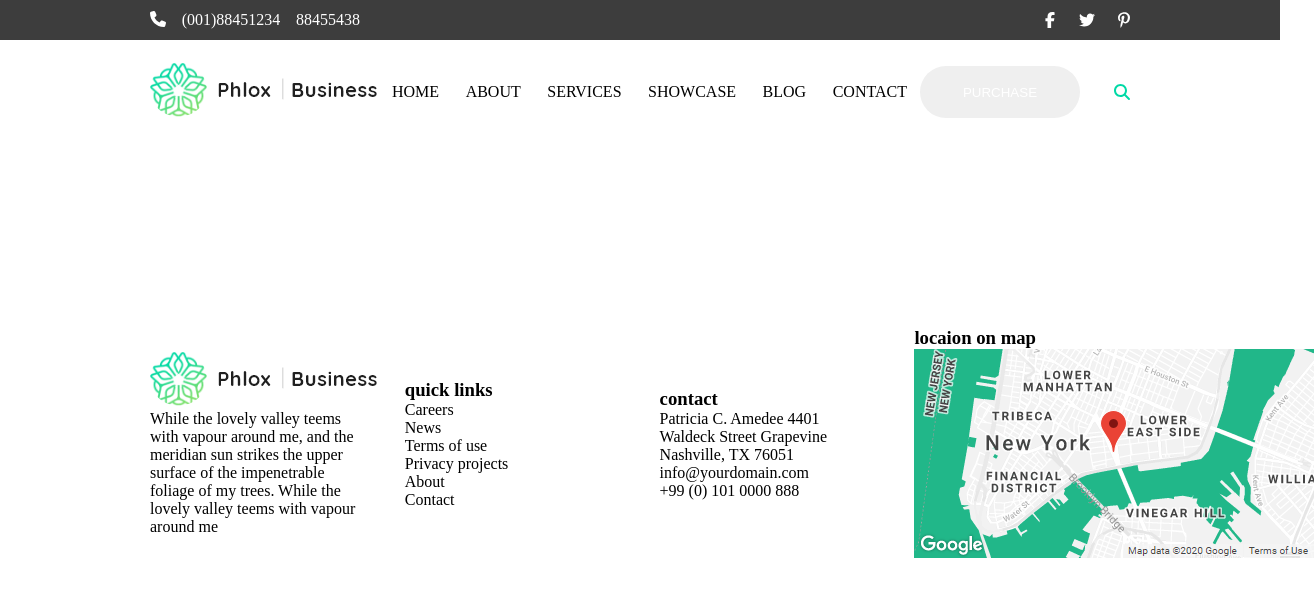
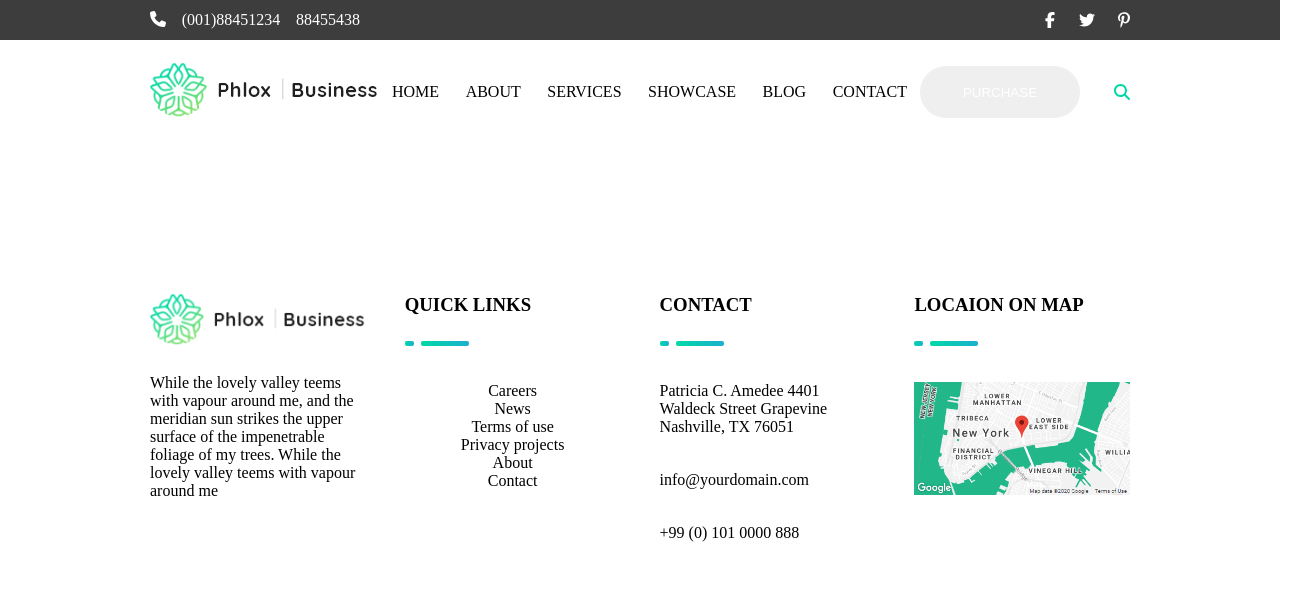
Before and after one commit to sebastianocalella/proj-html-vuejs, a Vue app: page / in a window 1280 px wide. Shown: the top 596 px of the page, 1314 px wide, since content can reach past the window. Built offline with nearby package versions, Linux system fonts and the light colour scheme.

Commit message:
Add ComponentDivider in FooterInfo and style

```diff
--- a/src/components/AppFooterComponents/FooterInfo.vue
+++ b/src/components/AppFooterComponents/FooterInfo.vue
@@ -1,12 +1,13 @@
 <template>
     <div class="container">
         <ul>
-            <li class="society">
+            <li class="agency">
                 <img src="../../assets/images/cropped-Group-39-2x.png" alt="main logo">
                 <p>While the lovely valley teems with vapour around me, and the meridian sun strikes the upper surface of the impenetrable foliage of my trees. While the lovely valley teems with vapour around me</p>
             </li>
             <li class="links">
                 <h3>quick links</h3>
+                <ComponentDivider/>
                 <ul>
                     <li v-for="link in quickLinkList">
                         {{ link }}
@@ -15,6 +16,7 @@
             </li>
             <li class="contact">
                 <h3>contact</h3>
+                <ComponentDivider/>
                 <ul>
                     <li>Patricia C. Amedee 4401 Waldeck Street Grapevine Nashville, TX 76051</li>
                     <li>info@yourdomain.com</li>
@@ -23,6 +25,7 @@
             </li>
             <li class="location">
                 <h3>locaion on map</h3>
+                <ComponentDivider/>
                 <img src="../../assets/images/map.png" alt="location">
             </li>
         </ul>
@@ -30,8 +33,13 @@
 </template>
 
 <script>
+import ComponentDivider from '../StyleComponents/ComponentDivider.vue';
+
 export default {
     name: 'FooterInfo',
+    components:{
+        ComponentDivider
+    },
     data(){
         return{
             quickLinkList:[
@@ -66,6 +74,28 @@ export default {
 
             >li{
                 width: 22%;
+                height: 300px;
+            }
+
+            h3{
+                text-transform: uppercase;
+            }
+
+            .agency img{
+                    max-width: 100%;
+                    margin-bottom: 25px;
+            }
+
+            .links li{
+                text-align: center;
+            }
+
+            .contact li{
+                margin-bottom: 35px;
+            }
+
+            .location img{
+                    width: 100%;
             }
         }
     }
```
